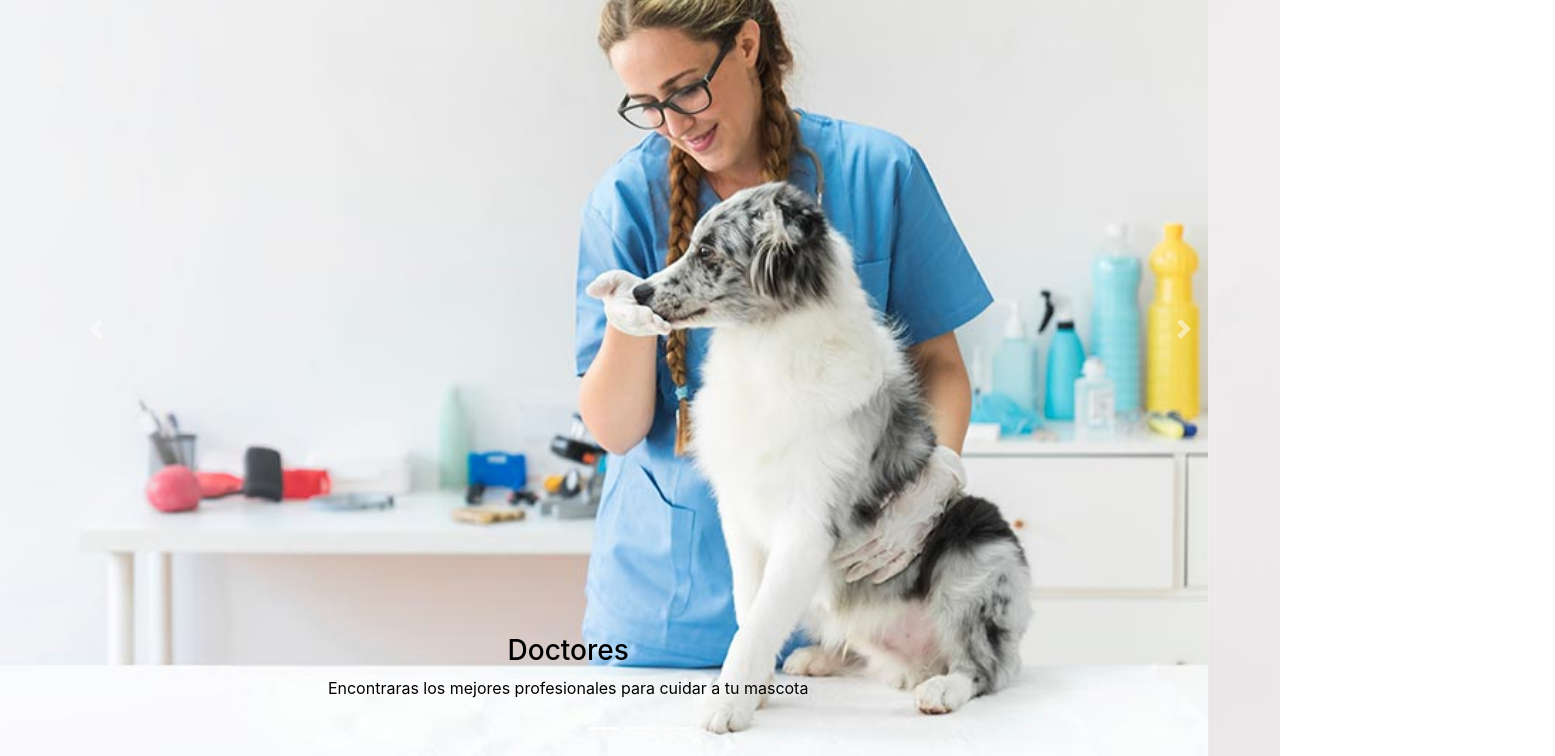
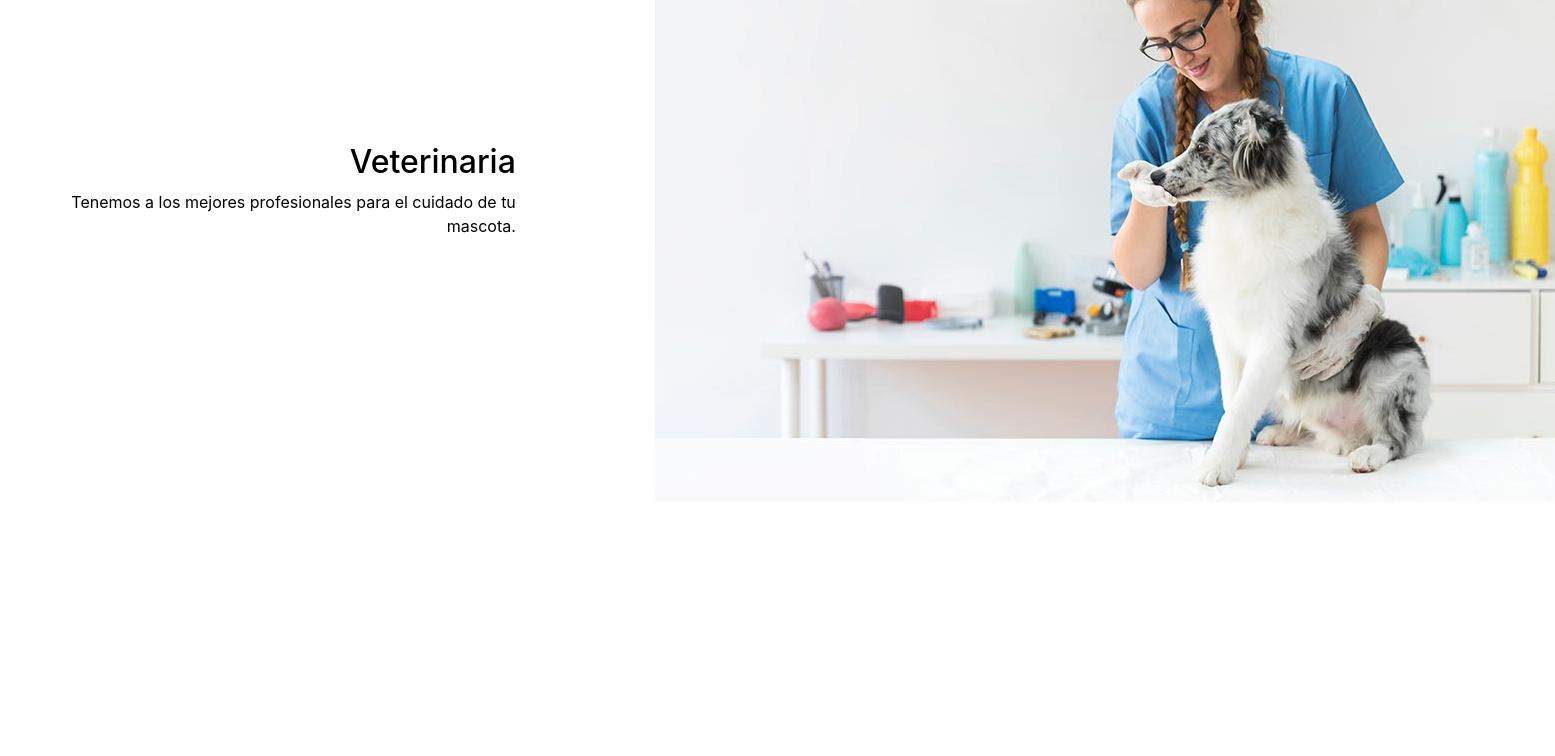
Before and after one commit to Diegolmi/Veterinaria, a React (Create React App) app: page / in a window 1280 px wide. Shown: the part 788-1544 px from the top of the page, 1555 px wide, since content can reach past the window. After the commit the page ends 1290 px from the top, so only its background shows below. Built offline with nearby package versions, Linux system fonts and the light colour scheme.

Commit message:
Saque carousel

```diff
--- a/src/components/section.js
+++ b/src/components/section.js
@@ -1,8 +1,8 @@
 import React from 'react';
-import Carousel from 'react-bootstrap/Carousel';
+// import Carousel from 'react-bootstrap/Carousel';
 import Perro1 from './images/dogger_img_sm_3.jpg';
-import Perro2 from './images/dogger_img_sm_1.jpg';
-import Perro3 from './images/dogger_img_sm_2.jpg';
+// import Perro2 from './images/dogger_img_sm_1.jpg';
+// import Perro3 from './images/dogger_img_sm_2.jpg';
 import './style.css';
 
 class Section extends React.Component {
@@ -20,43 +20,18 @@ class Section extends React.Component {
                     </div>
 
                 </div>
-                <Carousel>
-                    <Carousel.Item>
-                        <img
-                            className="d-block w-100"
-                            src={Perro1}
-                            alt="First slide"
-                        />
-                        <Carousel.Caption>
-                            <h3>Doctores</h3>
-                            <p>Encontraras los mejores profesionales para cuidar a tu mascota</p>
-                        </Carousel.Caption>
-                    </Carousel.Item>
-                    <Carousel.Item>
-                        <img
-                            className="d-block w-100"
-                            src={Perro2}
-                           alt="Third slide"
-                        />
+                <div className="row hover-1-wrap mb-5 mb-lg-0">
 
-                        <Carousel.Caption>
-                            <h3>Peluqueria</h3>
-                            <p>Ofertas unicas en nuestro salon de belleza</p>
-                        </Carousel.Caption>
-                    </Carousel.Item>
-                    <Carousel.Item>
-                        <img
-                            className="d-block w-100"
-                            src={Perro3}
-                             alt="Third slide"
-                        />
+                    <div className="mb-4 mb-lg-0 col-lg-6 order-lg-2" data-aos="fade-right">
 
-                        <Carousel.Caption>
-                        <h3>Peluqueria</h3>
-                            <p>Ofertas unicas en nuestro salon de belleza</p>
-                        </Carousel.Caption>
-                    </Carousel.Item>
-                </Carousel>
+                        <img src={Perro1} alt="" />
+                    </div>
+                    <div className="col-lg-5 mr-auto text-lg-right align-self-center order-lg-1" data-aos="fade-left">
+                        <h2 className="text-black">Veterinaria</h2>
+                        <p className="mb-4">Tenemos a los mejores profesionales para el cuidado de tu mascota.</p>
+                        <p></p>
+                    </div>
+                </div>
             </>
 
 
```
